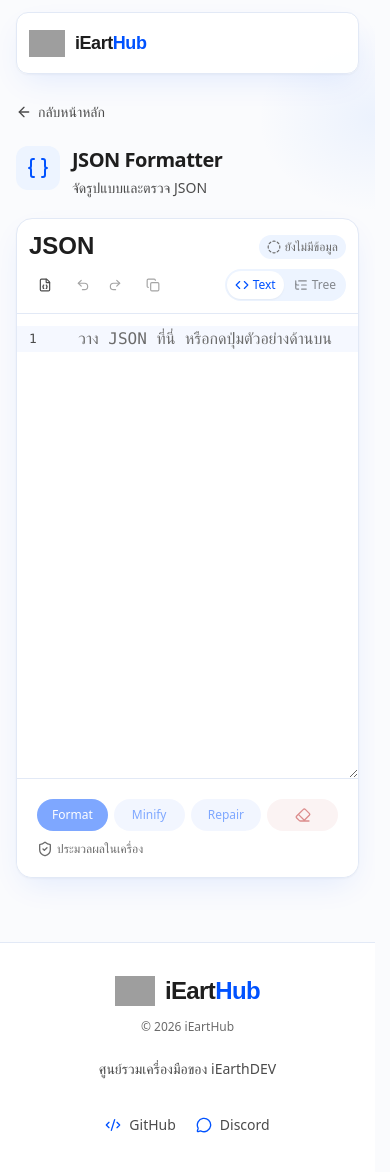
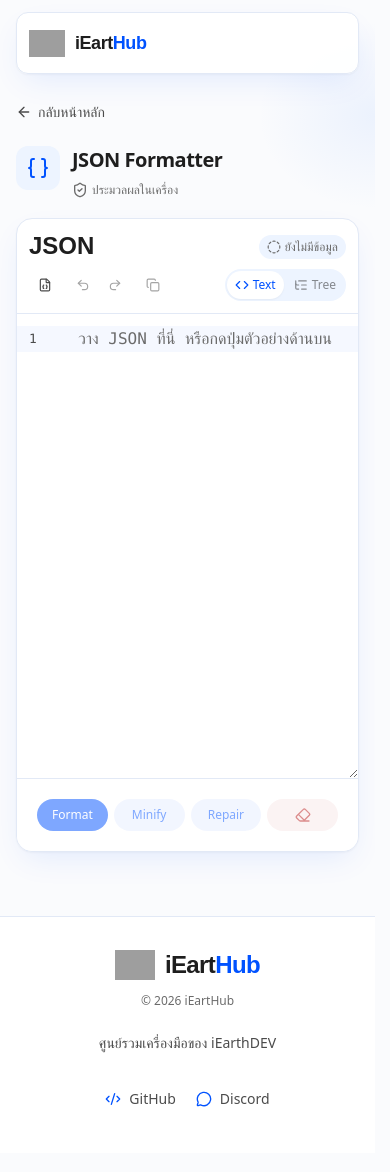
Before and after one commit to iE4rthDEV/iearthub, a Next.js app: page /tools/json in a window 390 px wide. Shown: the top 1172 px of the page. Built offline with nearby package versions, Linux system fonts and the light colour scheme; grey boxes are pictures that could not be loaded.

Commit message:
feat: enhance JsonFormatter with conditional rendering and new icon

```diff
--- a/src/app/tools/json/page.tsx
+++ b/src/app/tools/json/page.tsx
@@ -1,7 +1,7 @@
 import type { Metadata } from "next";
 import Link from "next/link";
 import { notFound } from "next/navigation";
-import { ArrowLeft } from "lucide-react";
+import { ArrowLeft, ShieldCheck } from "lucide-react";
 
 import { JsonFormatter } from "@/components/tools/json/json-formatter";
 import { tools } from "@/data/tools";
@@ -37,7 +37,10 @@ export default function JsonFormatterPage() {
           </div>
           <div className="min-w-0">
             <h1 className="text-xl font-bold tracking-tight wrap-anywhere sm:text-3xl">{jsonTool.name}</h1>
-            <p className="mt-1 text-sm text-ink-2 sm:text-base">{jsonTool.description}</p>
+            <p className="mt-1 hidden text-sm text-ink-2 sm:text-base md:block">{jsonTool.description}</p>
+            <p className="mt-2 flex items-center gap-1 text-xs text-ink-3 md:hidden">
+              <ShieldCheck className="size-4 shrink-0" aria-hidden="true" /> ประมวลผลในเครื่อง
+            </p>
           </div>
         </header>
 
--- a/src/components/tools/json/json-formatter.tsx
+++ b/src/components/tools/json/json-formatter.tsx
@@ -285,7 +285,12 @@ export function JsonFormatter() {
         >
           <Eraser aria-hidden="true" /> <span className="hidden sm:inline">ล้าง</span>
         </Button>
-        <div className="col-span-4 flex min-w-0 flex-wrap items-center gap-x-3 gap-y-2 pt-1 text-xs wrap-anywhere text-ink-3 sm:w-full md:ml-auto md:w-auto md:flex-1 md:justify-end md:pt-0">
+        <div
+          className={cn(
+            "col-span-4 min-w-0 flex-wrap items-center gap-x-3 gap-y-2 pt-1 text-xs wrap-anywhere text-ink-3 sm:w-full md:ml-auto md:flex md:w-auto md:flex-1 md:justify-end md:pt-0",
+            notice ? "flex" : "hidden",
+          )}
+        >
           {notice ? (
             <span role="status" className={notice.tone === "error" ? "text-destructive" : "text-emerald-700"}>
               {notice.text}
@@ -306,7 +311,7 @@ export function JsonFormatter() {
           <span className="hidden items-center gap-1 border-l border-line pl-3 xl:inline-flex" aria-hidden="true">
             <kbd className={kbdClassName}>Ctrl</kbd>+<kbd className={kbdClassName}>Enter</kbd> Format
           </span>
-          <span className="inline-flex items-center gap-1 lg:border-l lg:border-line lg:pl-3">
+          <span className="hidden items-center gap-1 md:inline-flex lg:border-l lg:border-line lg:pl-3">
             <ShieldCheck className="size-4" aria-hidden="true" /> ประมวลผลในเครื่อง
           </span>
         </div>
```
